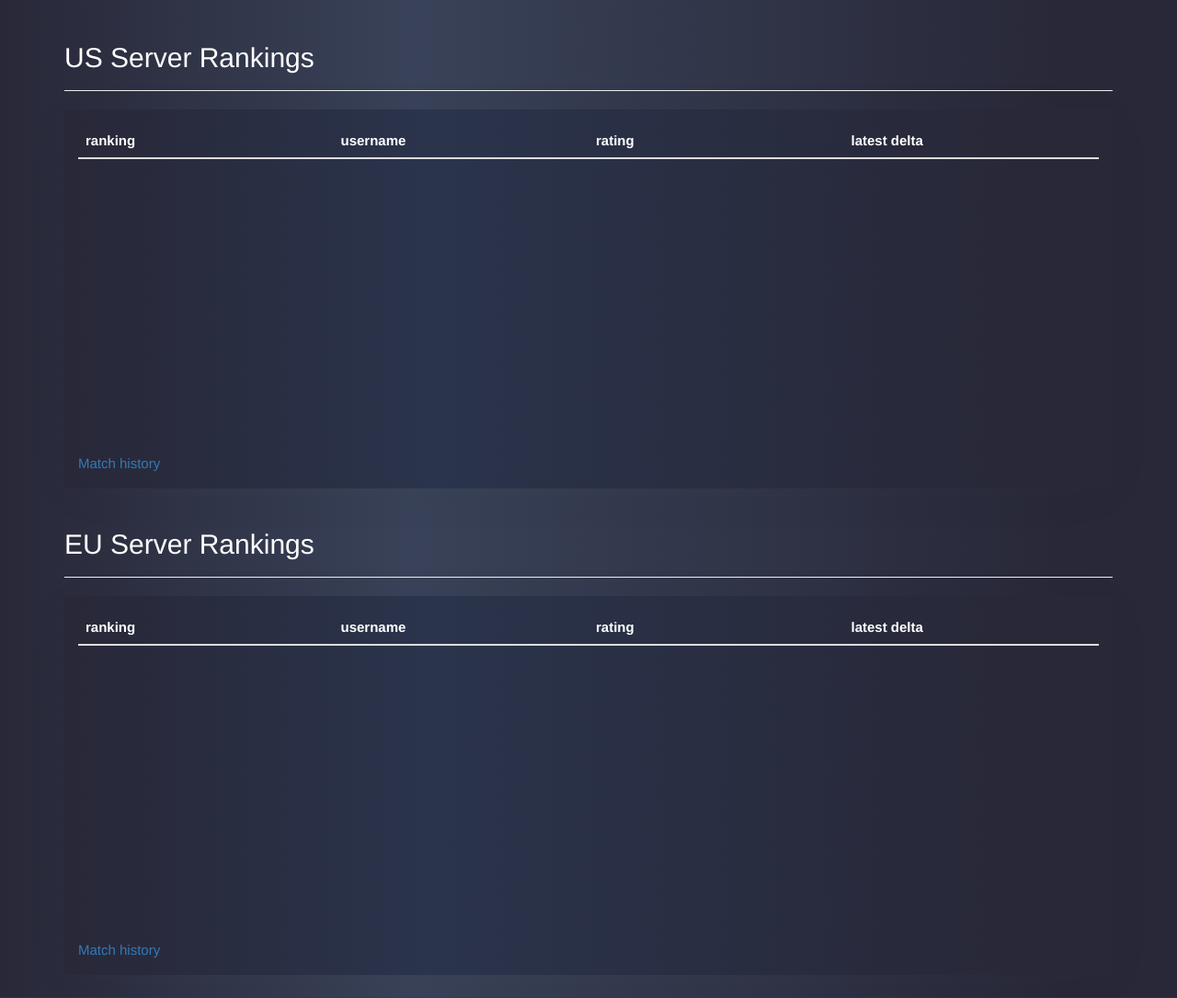
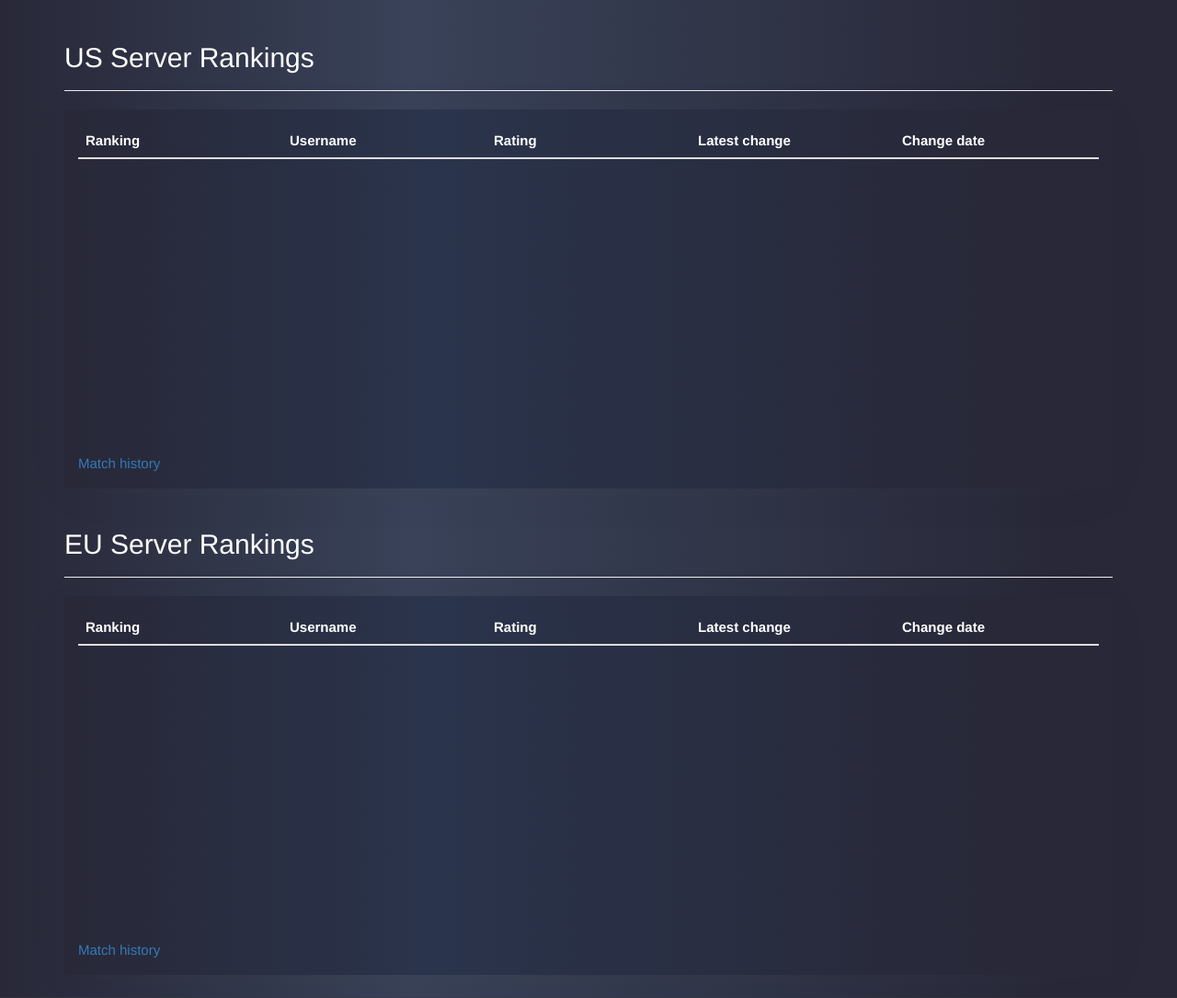
Before and after one commit to raphleu/arma-rankings, a Flask app: page / in a window 1280 px wide. Shown: the part 336-1421 px from the top of the page at 92% size. Run offline with Flask 2, Linux system fonts and the light colour scheme; data that the repository does not hold is empty; some libraries are stand-ins or nearby versions.

Commit message:
touching up stuff, and new latest change date for ranking stored and displayed

```diff
--- a/app/models.py
+++ b/app/models.py
@@ -36,6 +36,7 @@ class Trueskillrating(db.Model):
     sigma = db.Column(db.Float())
     rating = db.Column(db.Integer)
     latest_delta = db.Column(db.Integer)
+    latest_delta_date = db.Column(db.Date)
 
     def __repr__(self):
         return '<TrueskillRating {}>'.format(self.username)
--- a/app/routes.py
+++ b/app/routes.py
@@ -73,6 +73,9 @@ def index():
         eu_rankings = Elorating.query.filter_by(matchtype=sbl_eu_matchtype).order_by(Elorating.rating.desc()).all()
         us_rankings = Elorating.query.filter_by(matchtype=sbl_us_matchtype).order_by(Elorating.rating.desc()).all()
 
+    # for ranking in eu_rankings:
+    #     ranking.latest_delta_date = datetime.
+
     match_types = [
         {
             'header': 'US',
@@ -118,6 +121,6 @@ def matches():
     return render_template(
         'matches.html',
         matches = matches,
-        matchtype = matchtype,
+        matchtype = matchtype.replace("-", " ").upper(),
         year=date.today().year
     )
--- a/app/static/styles.css
+++ b/app/static/styles.css
@@ -67,7 +67,7 @@ body {
 
 .header-fixed > tbody > tr > td,
 .header-fixed > thead > tr > th {
-    width: 25%;
+    width: 20%;
     float: left;
     border-top: 1px solid #3b4452;
 }
--- a/app/templates/matches.html
+++ b/app/templates/matches.html
@@ -4,7 +4,7 @@
 {{super()}}
 <div class="container" style="margin-top: 100px;">
 <div class='page-header'>
-    <h2>{{matchtype}} 2 week match history</h2>
+    <h2>{{matchtype}} 2-week match history</h2>
 </div>
 {% for match in matches %}
     <div class="container">
@@ -14,8 +14,8 @@
                     <div style="display: inline;">
                         {{ match.name }}
                     </div>
-                    <div style="display: inline; float: right;">
-                        {{ match.date }}
+                    <div style="display: inline; float: right;padding-right: 1em;">
+                        {{ match.date.strftime("%B %d, %Y") }}
                     </div>
                 </caption>
                 <thead>
--- a/app/templates/ranking-table.html
+++ b/app/templates/ranking-table.html
@@ -15,10 +15,11 @@
       <table class="table table-hover header-fixed">
         <thead>
         <tr>
-          <th class="ranking">ranking</th>
-          <th class="username">username</th>
-          <th class="rating">rating</th>
-          <th class="latest-delta">latest delta</th>
+          <th class="ranking">Ranking</th>
+          <th class="username">Username</th>
+          <th class="rating">Rating</th>
+          <th class="latest-delta">Latest change</th>
+          <th class="latest-delta-date">Change date</th>
         </tr>
         </thead>
         <tbody>
@@ -41,6 +42,7 @@
             <td class="latest-delta {{ latest_delta_color }}">
               {{ latest_delta_signal }}{{ ranking.latest_delta }}
             </td>
+            <td class="latest-delta-date"> {{ ranking.latest_delta_date.strftime("%B %d") }} </td>
           </tr>
         {% endfor %}
         </tbody>
--- a/scripts/rank_trueskill.py
+++ b/scripts/rank_trueskill.py
@@ -69,6 +69,7 @@ for filename in listdir('../raw_data'):
                         new_rating = new_rating * multiplier + base_rating
                         rating_data = {}
                         rating_data['latest_delta'] = round(new_rating, 0) - round(old_rating, 0)
+                        rating_data['latest_delta_date'] = match_date_obj
                         rating_data['rating'] = rating
                         username_to_rating[username] = rating_data
 
@@ -90,7 +91,8 @@ for filename in listdir('../raw_data'):
                 mu = round(username_to_rating[key]['rating'].mu, 2),
                 sigma = round(username_to_rating[key]['rating'].sigma, 2),
                 rating = round(rating, 0),
-                latest_delta = username_to_rating[key]['latest_delta']
+                latest_delta = username_to_rating[key]['latest_delta'],
+                latest_delta_date = username_to_rating[key]['latest_delta_date']
             )
             db.session.add(user)
             db.session.add(trueskillrating)
```
Also changed, not shown: migrations/versions/acff47354f92_trueskill_rankings.py (added, +28 -0 lines).
